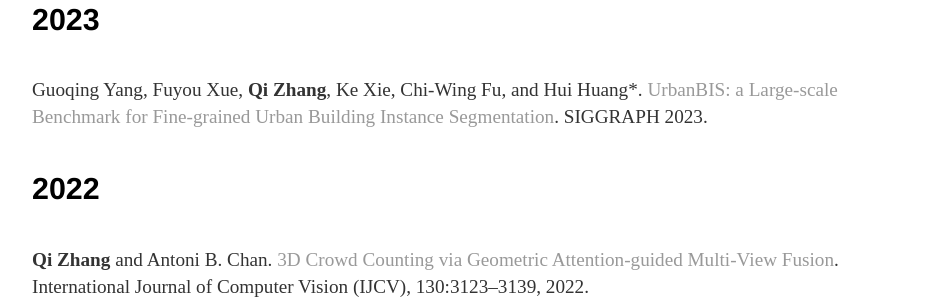
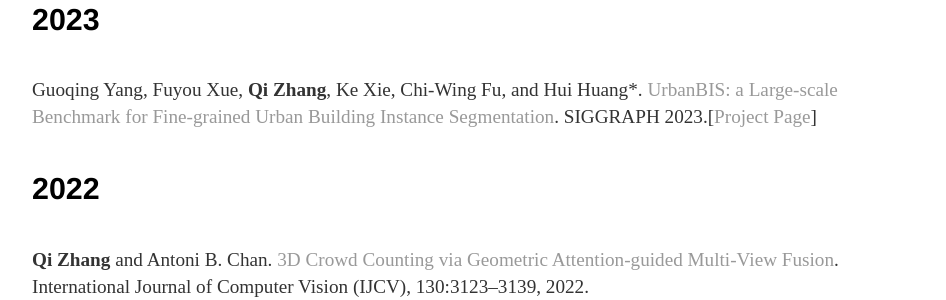
Before and after one commit to zqyq/zqyq.github.io, a Jekyll site: the page built from about/index.html, in a window 1280 px wide and 900 px high, scrolled down 879 px. Shown: the part 154-454 px from the top of the window, without its empty margins (160-1106 px from the left). Built offline with Jekyll 4.4.1, drawn with Linux system fonts in a browser that asks for light colours.

Commit message:
Update index.html

```diff
--- a/about/index.html
+++ b/about/index.html
@@ -43,7 +43,7 @@ title: About Qi ZHANG
 		<h4>2023</h4>
 
 		<p>Guoqing Yang, Fuyou Xue, <strong>Qi Zhang</strong>, Ke Xie, Chi-Wing Fu, and Hui Huang*. <a href='https://vcc.tech/UrbanBIS'> UrbanBIS: a Large-scale Benchmark
-			for Fine-grained Urban Building Instance Segmentation</a>. SIGGRAPH 2023. </p>
+			for Fine-grained Urban Building Instance Segmentation</a>. SIGGRAPH 2023.[<a href="https://vcc.tech/UrbanBIS">Project Page</a>] </p>
 
 		<h4>2022</h4>
 		       <p><strong>Qi Zhang</strong> and Antoni B. Chan.
```
